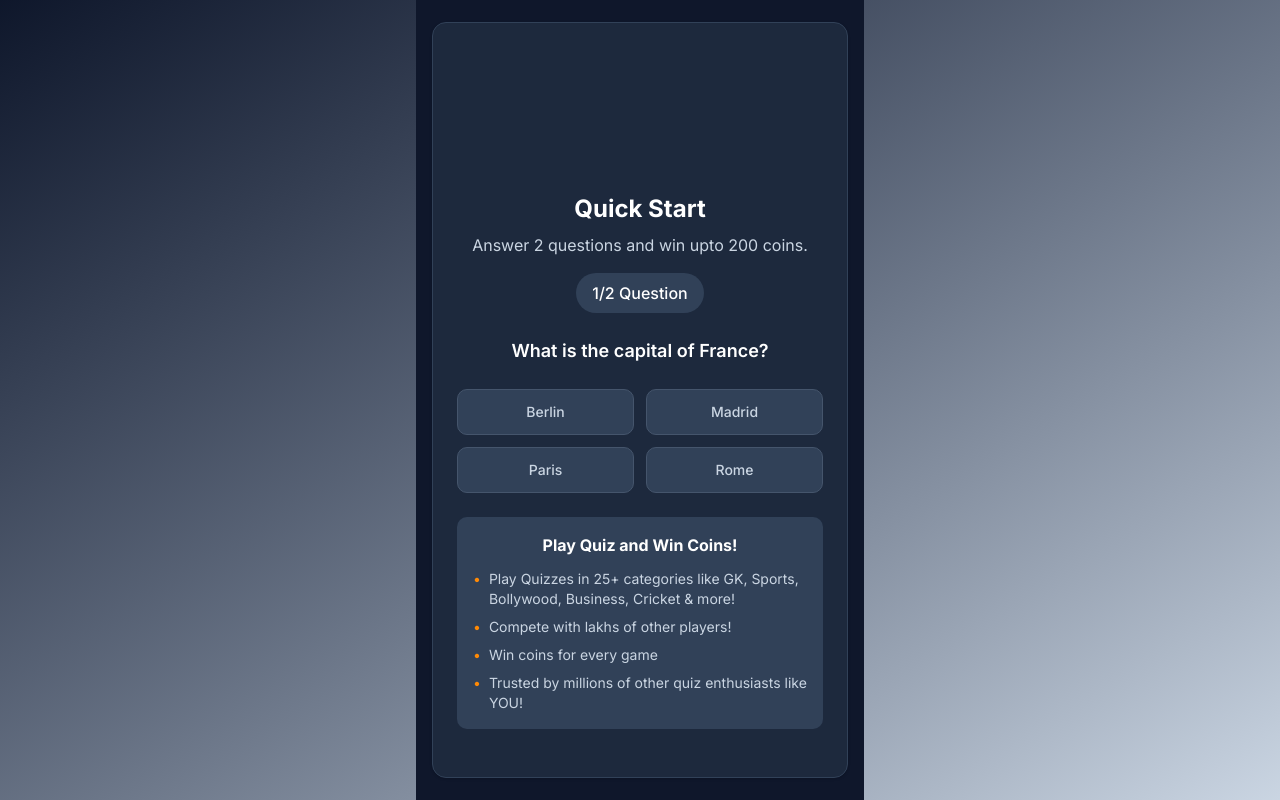
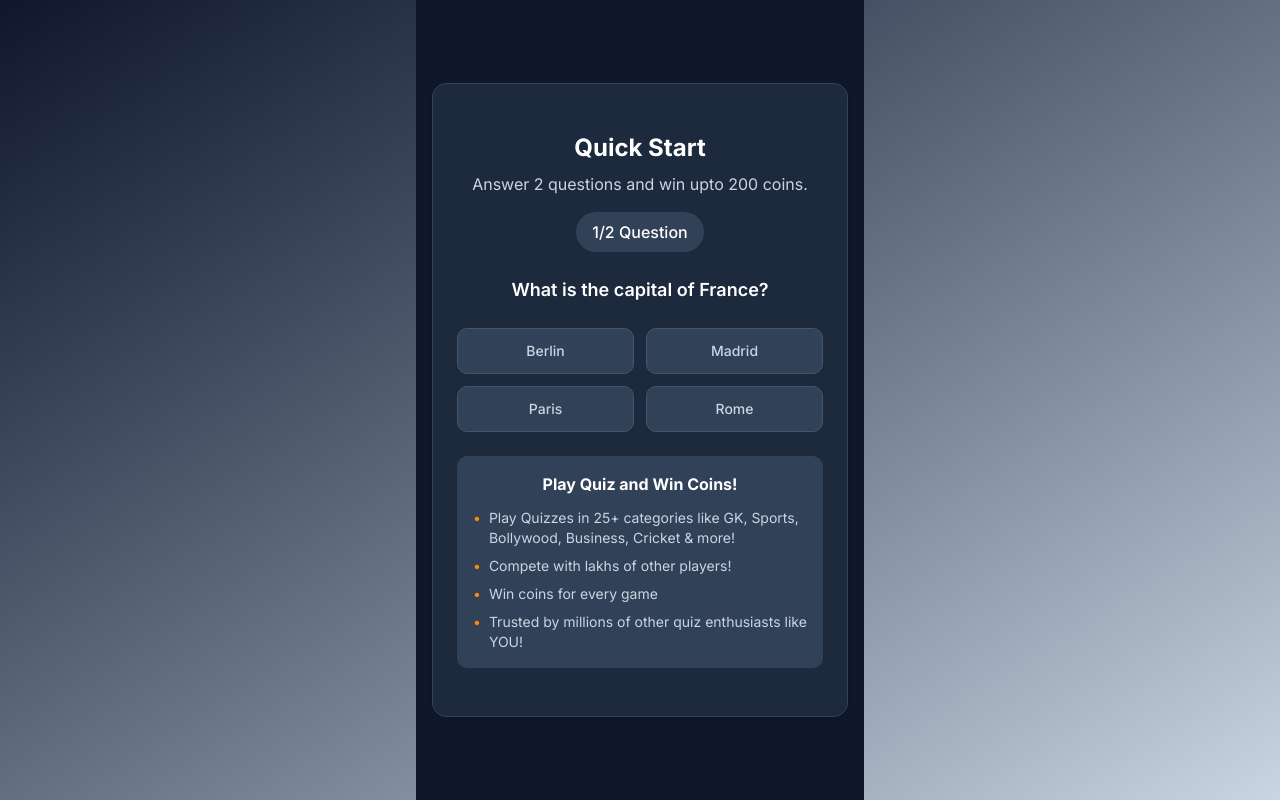
Before and after one commit to Prince-Virani/quizwinz-tool, a Next.js app: page / in a window 1280 px wide. Built offline with nearby package versions, Linux system fonts and the light colour scheme.

Commit message:
revert-c-1

```diff
--- a/src/app/page.tsx
+++ b/src/app/page.tsx
@@ -5,7 +5,6 @@ import { useRouter } from "next/navigation";
 import { Button } from "@/components/ui/button";
 import { Card, CardContent } from "@/components/ui/card";
 import { CheckCircle, XCircle } from "lucide-react";
-import AdSenseBanner from "@/components/adSenseBanner";
 
 const demoQuestions = [
 	{
@@ -229,8 +228,6 @@ export default function WelcomePage() {
 			<Card className='w-full max-w-md bg-slate-800 border-slate-700'>
 				<CardContent className='p-6'>
 					{/* Header */}
-					<AdSenseBanner />
-
 					<div className='text-center mb-6'>
 						<h1 className='text-2xl font-bold text-white mb-2'>
 							Quick Start
```
